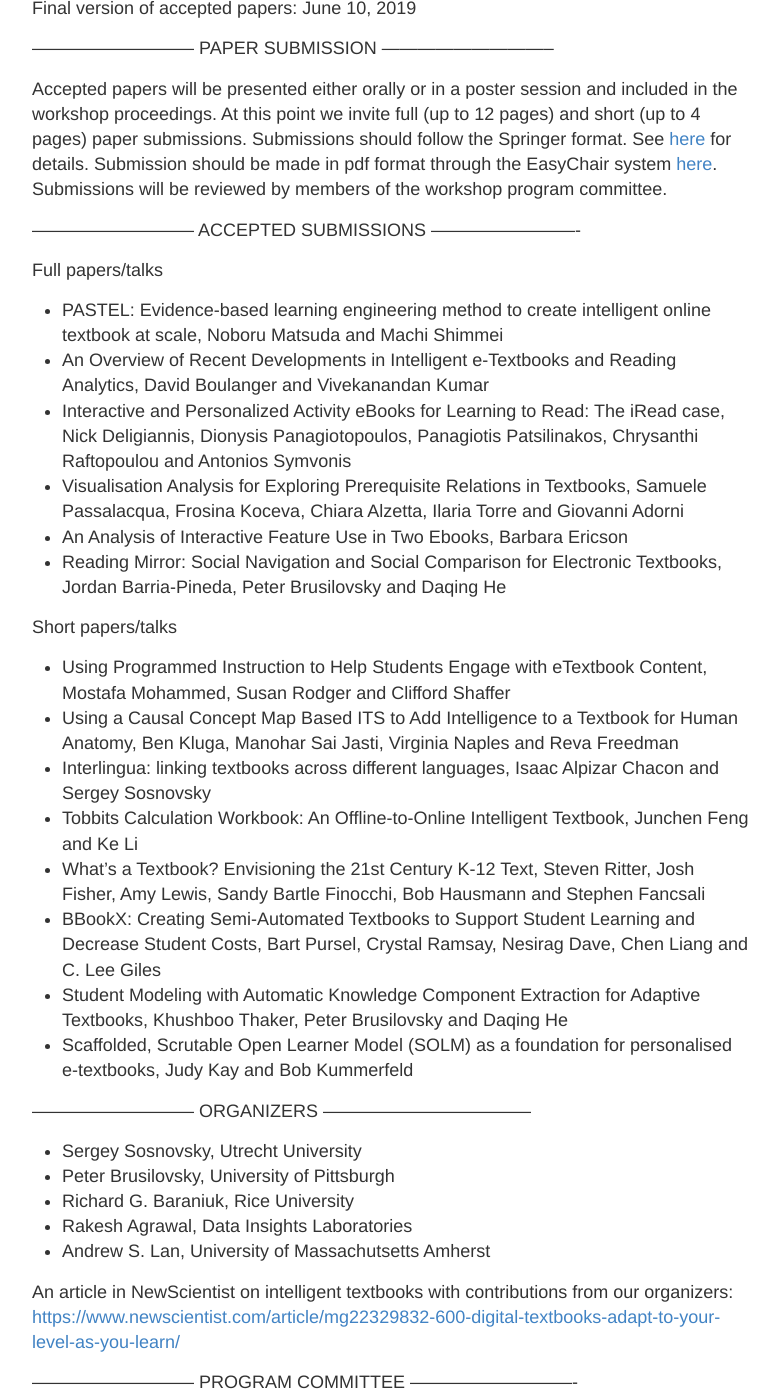
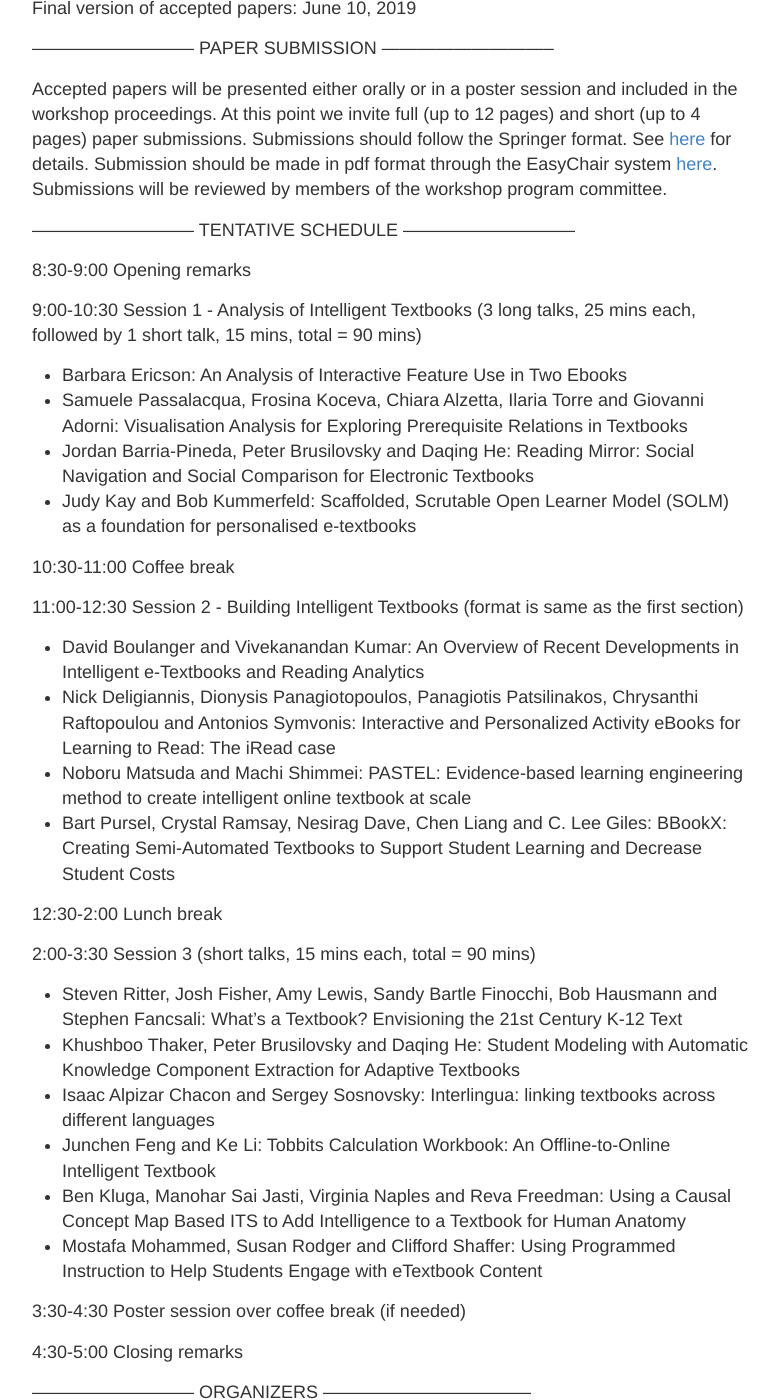
Before and after one commit to ml4ed/ml4ed.github.io, a Jekyll site: the page built from _posts/2019-03-21-2019-AIED-workshop.md, in a window 1280 px wide and 1400 px high, scrolled down 1604 px. Shown: the whole window, without its empty margins (248-1027 px from the left). Built offline with Jekyll 4.4.1, drawn with Linux system fonts in a browser that asks for light colours.

Commit message:
Update 2019-03-21-2019-AIED-workshop.md

```diff
--- a/_posts/2019-03-21-2019-AIED-workshop.md
+++ b/_posts/2019-03-21-2019-AIED-workshop.md
@@ -69,7 +69,39 @@ See [here](https://www.springer.com/computer/lncs?SGWID=0-164-6-793341-0) for de
 Submission should be made in pdf format through the EasyChair system [here](https://easychair.org/conferences/?conf=intelligenttextbooks).
 Submissions will be reviewed by members of the workshop program committee.
 
---------------------------- ACCEPTED SUBMISSIONS -------------------------
+--------------------------- TENTATIVE SCHEDULE -----------------------------
+
+8:30-9:00 Opening remarks
+
+9:00-10:30 Session 1 - Analysis of Intelligent Textbooks (3 long talks, 25 mins each, followed by 1 short talk, 15 mins, total = 90 mins)
+- Barbara Ericson: 	An Analysis of Interactive Feature Use in Two Ebooks
+- Samuele Passalacqua, Frosina Koceva, Chiara Alzetta, Ilaria Torre and Giovanni Adorni: Visualisation Analysis for Exploring Prerequisite Relations in Textbooks
+- Jordan Barria-Pineda, Peter Brusilovsky and Daqing He: 	Reading Mirror: Social Navigation and Social Comparison for Electronic Textbooks
+- Judy Kay and Bob Kummerfeld: Scaffolded, Scrutable Open Learner Model (SOLM) as a foundation for personalised e-textbooks
+
+10:30-11:00 Coffee break
+
+11:00-12:30 Session 2 - Building Intelligent Textbooks (format is same as the first section)
+- David Boulanger and Vivekanandan Kumar: 		An Overview of Recent Developments in Intelligent e-Textbooks and Reading Analytics
+- Nick Deligiannis, Dionysis Panagiotopoulos, Panagiotis Patsilinakos, Chrysanthi Raftopoulou and Antonios Symvonis: 	Interactive and Personalized Activity eBooks for Learning to Read: The iRead case
+- Noboru Matsuda and Machi Shimmei: 		PASTEL: Evidence-based learning engineering method to create intelligent online textbook at scale
+- Bart Pursel, Crystal Ramsay, Nesirag Dave, Chen Liang and C. Lee Giles: 		BBookX: Creating Semi-Automated Textbooks to Support Student Learning and Decrease Student Costs
+
+12:30-2:00 Lunch break
+
+2:00-3:30 Session 3 (short talks, 15 mins each, total = 90 mins)
+- Steven Ritter, Josh Fisher, Amy Lewis, Sandy Bartle Finocchi, Bob Hausmann and Stephen Fancsali: 		What’s a Textbook? Envisioning the 21st Century K-12 Text
+- Khushboo Thaker, Peter Brusilovsky and Daqing He: 	Student Modeling with Automatic Knowledge Component Extraction for Adaptive Textbooks
+- Isaac Alpizar Chacon and Sergey Sosnovsky:      Interlingua: linking textbooks across different languages
+- Junchen Feng and Ke Li:	Tobbits Calculation Workbook: An Offline-to-Online Intelligent Textbook
+- Ben Kluga, Manohar Sai Jasti, Virginia Naples and Reva Freedman: 	  Using a Causal Concept Map Based ITS to Add Intelligence to a Textbook for Human Anatomy
+- Mostafa Mohammed, Susan Rodger and Clifford Shaffer: 	Using Programmed Instruction to Help Students Engage with eTextbook Content
+
+3:30-4:30 Poster session over coffee break (if needed)
+
+4:30-5:00 Closing remarks
+
+<!--- -------------------------- ACCEPTED SUBMISSIONS -------------------------
 
 Full papers/talks
 * PASTEL: Evidence-based learning engineering method to create intelligent online textbook at scale, Noboru Matsuda and Machi Shimmei
@@ -89,6 +121,7 @@ Short papers/talks
 * Student Modeling with Automatic Knowledge Component Extraction for Adaptive Textbooks, 	Khushboo Thaker, Peter Brusilovsky and Daqing He
 * Scaffolded, Scrutable Open Learner Model (SOLM) as a foundation for personalised e-textbooks, Judy Kay and Bob Kummerfeld
 
+--->
 
 --------------------------- ORGANIZERS -----------------------------------
 
```
